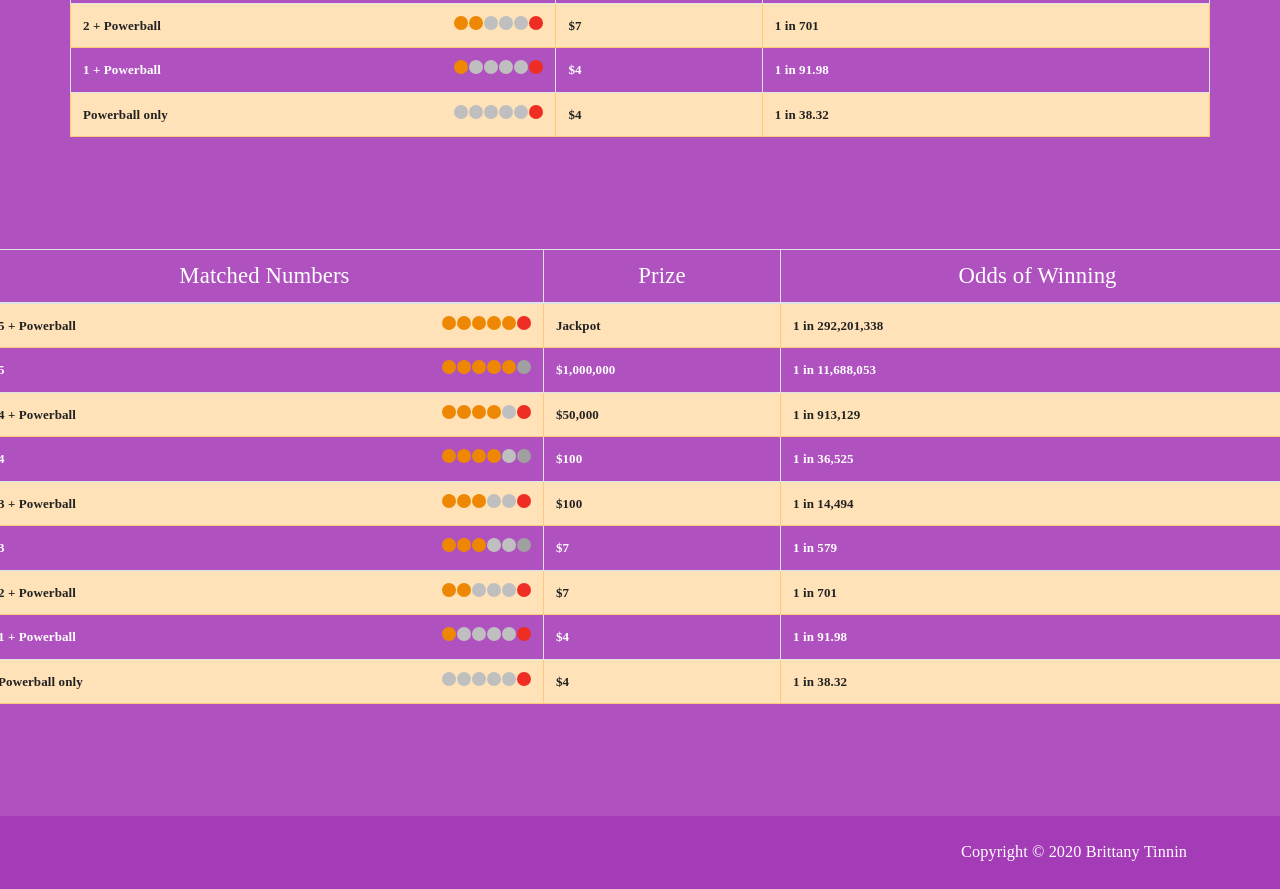
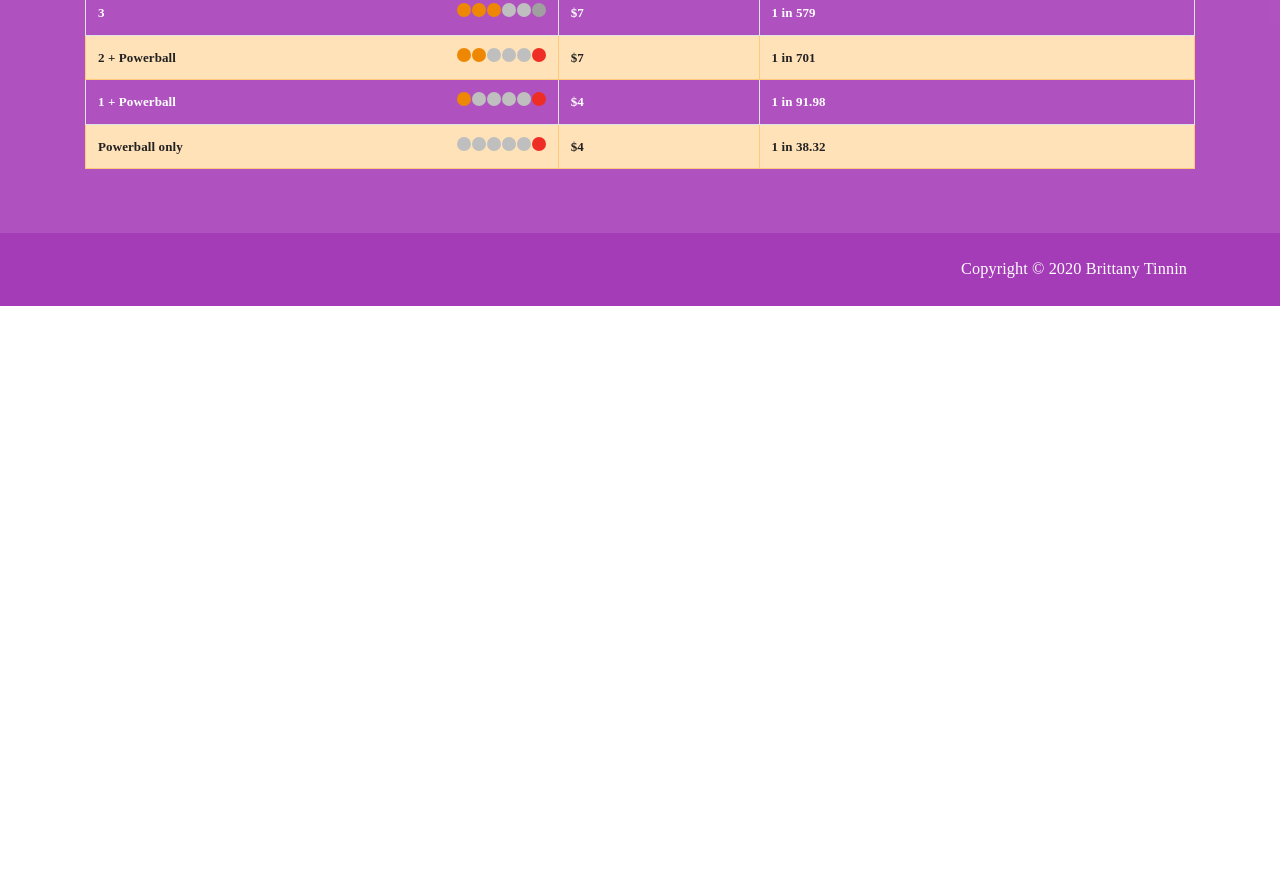
Before and after one commit to BrittanyTinnin/random-shit-spa, a website: page index.html in a window 1280 px wide. Shown: the part 2263-3152 px from the top of the page. After the commit the page ends 2569 px from the top, so only its background shows below. Drawn offline with nearby package versions, Linux system fonts and the light colour scheme; a web font is replaced by a local one.

Commit message:
fix powerball table

```diff
--- a/index.html
+++ b/index.html
@@ -182,12 +182,14 @@
                 </tbody>
               </table>
             </div>
-            <div class="col text-center mt-3">
+            <div class="col text-center my-5">
               <button id="lotteryBtn" class="btn btn-warning">Generate</button>
             </div>
           </div>
         </div>
-        <div class="row py-5 d-none d-md-block">
+        <div class="row">
+          <div class="col">
+            <div class="table-responsive-sm">
               <table class="table table-bordered text-white">
                 <thead class="text-center">
                   <tr>
@@ -327,145 +329,6 @@
               </table>
             </div>
           </div>
-
-      <div class="row py-5 d-none d-md-block">
-          <table class="table table-bordered text-white">
-            <thead class="text-center">
-              <tr>
-                <th scope="col" class="h3">Matched Numbers</th>
-                <th scope="col" class="h3">Prize</th>
-                <th scope="col" class="h3">Odds of Winning</th>
-              </tr>
-            </thead>
-            <tbody>
-              <tr class="table-warning text-dark font-weight-bold">
-                <td>
-                  <div>
-                    <span>5 + Powerball</span>
-                    <img
-                      src="images/match-5-1.svg"
-                      alt="5 + Powerball"
-                      class="float-right"
-                    />
-                  </div>
-                </td>
-                <td>Jackpot</td>
-                <td>1 in 292,201,338</td>
-              </tr>
-              <tr class="font-weight-bold">
-                <td>
-                  <div>
-                    <span>5</span>
-                    <img
-                      src="images/match-5-0.svg"
-                      alt="5"
-                      class="float-right"
-                    />
-                  </div>
-                </td>
-                <td>$1,000,000</td>
-                <td>1 in 11,688,053</td>
-              </tr>
-              <tr class="table-warning text-dark font-weight-bold">
-                <td>
-                  <div>
-                    4 + Powerball
-                    <img
-                      src="images/match-4-1.svg"
-                      alt="4 + Powerball"
-                      class="float-right"
-                    />
-                  </div>
-                </td>
-                <td>$50,000</td>
-                <td>1 in 913,129</td>
-              </tr>
-              <tr class="font-weight-bold">
-                <td>
-                  <div>
-                    4
-                    <img
-                      src="images/match-4-0.svg"
-                      alt="4"
-                      class="float-right"
-                    />
-                  </div>
-                </td>
-                <td>$100</td>
-                <td>1 in 36,525</td>
-              </tr>
-              <tr class="table-warning text-dark font-weight-bold">
-                <td>
-                  <div>
-                    3 + Powerball
-                    <img
-                      src="images/match-3-1.svg"
-                      alt="3 + Powerball"
-                      class="float-right"
-                    />
-                  </div>
-                </td>
-                <td>$100</td>
-                <td>1 in 14,494</td>
-              </tr>
-              <tr class="font-weight-bold">
-                <td>
-                  <div>
-                    3
-                    <img
-                      src="images/match-3-0.svg"
-                      alt="3"
-                      class="float-right"
-                    />
-                  </div>
-                </td>
-                <td>$7</td>
-                <td>1 in 579</td>
-              </tr>
-              <tr class="table-warning text-dark font-weight-bold">
-                <td>
-                  <div>
-                    2 + Powerball
-                    <img
-                      src="images/match-2-1.svg"
-                      alt="2 + Powerball"
-                      class="float-right"
-                    />
-                  </div>
-                </td>
-                <td>$7</td>
-                <td>1 in 701</td>
-              </tr>
-              <tr class="font-weight-bold">
-                <td>
-                  <div>
-                    1 + Powerball
-                    <img
-                      src="images/match-1-1.svg"
-                      alt="1 + Powerball"
-                      class="float-right"
-                    />
-                  </div>
-                </td>
-                <td>$4</td>
-                <td>1 in 91.98</td>
-              </tr>
-              <tr class="table-warning text-dark font-weight-bold">
-                <td>
-                  <div>
-                    Powerball only
-                    <img
-                      src="images/match-0-1.svg"
-                      alt="Powerball only"
-                      class="float-right"
-                    />
-                  </div>
-                </td>
-                <td>$4</td>
-                <td>1 in 38.32</td>
-              </tr>
-            </tbody>
-          </table>
         </div>
       </div>
     </section>
--- a/js/script.js
+++ b/js/script.js
@@ -44,12 +44,12 @@
 
   $('#lotteryBtn').click(function () {
     console.log('random number: ' + Math.floor(Math.random() * 69));
-    $('#lottoOne').text(Math.floor(Math.random() * 69));
-    $('#lottoTwo').text(Math.floor(Math.random() * 69));
-    $('#lottoThree').text(Math.floor(Math.random() * 69));
-    $('#lottoFour').text(Math.floor(Math.random() * 69));
-    $('#lottoFive').text(Math.floor(Math.random() * 69));
-    $('#power-ball').text(Math.floor(Math.random() * 26));
+    $('#lottoOne').text(Math.floor(Math.random() * 68) + 1);
+    $('#lottoTwo').text(Math.floor(Math.random() * 68) + 1);
+    $('#lottoThree').text(Math.floor(Math.random() * 68) + 1);
+    $('#lottoFour').text(Math.floor(Math.random() * 68) + 1);
+    $('#lottoFive').text(Math.floor(Math.random() * 68) + 1);
+    $('#power-ball').text(Math.floor(Math.random() * 25) + 1);
   });
 
   // NASA
```
Lines whose indentation alone changed are shown as unchanged.
